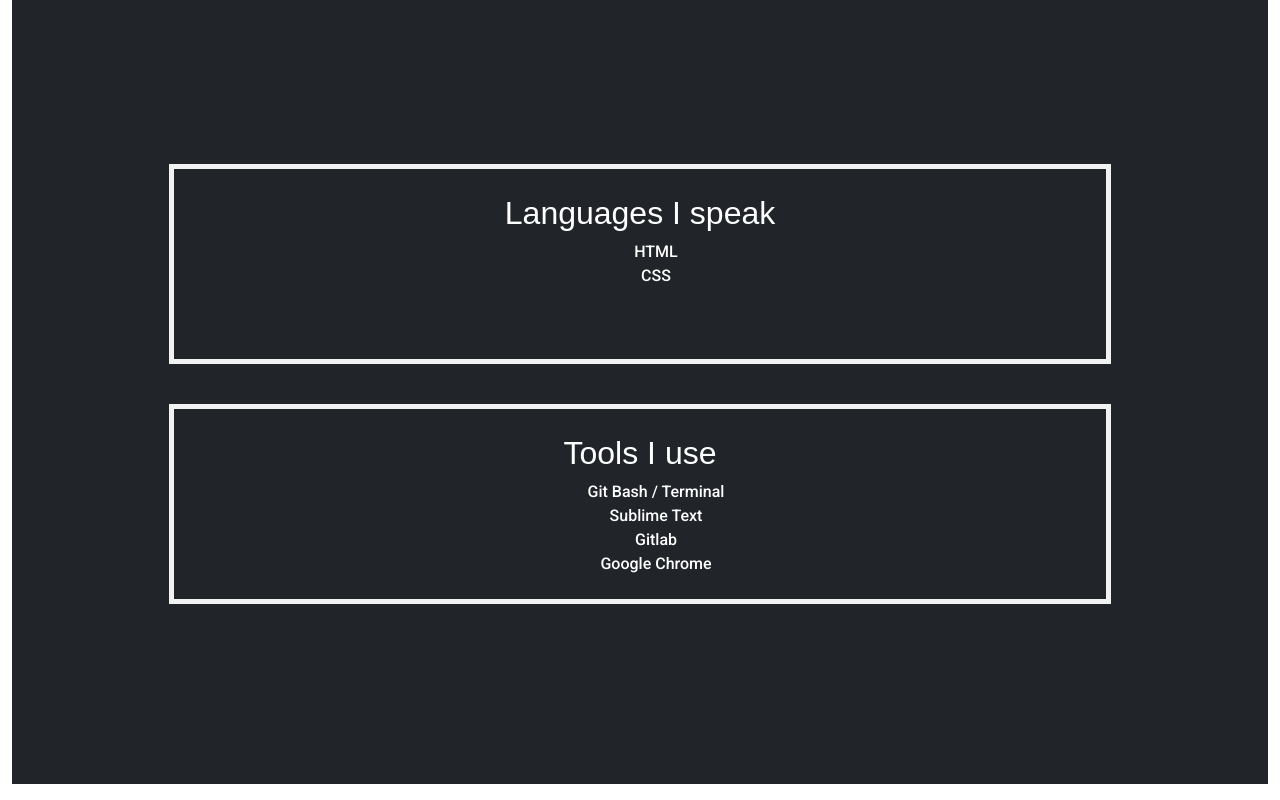
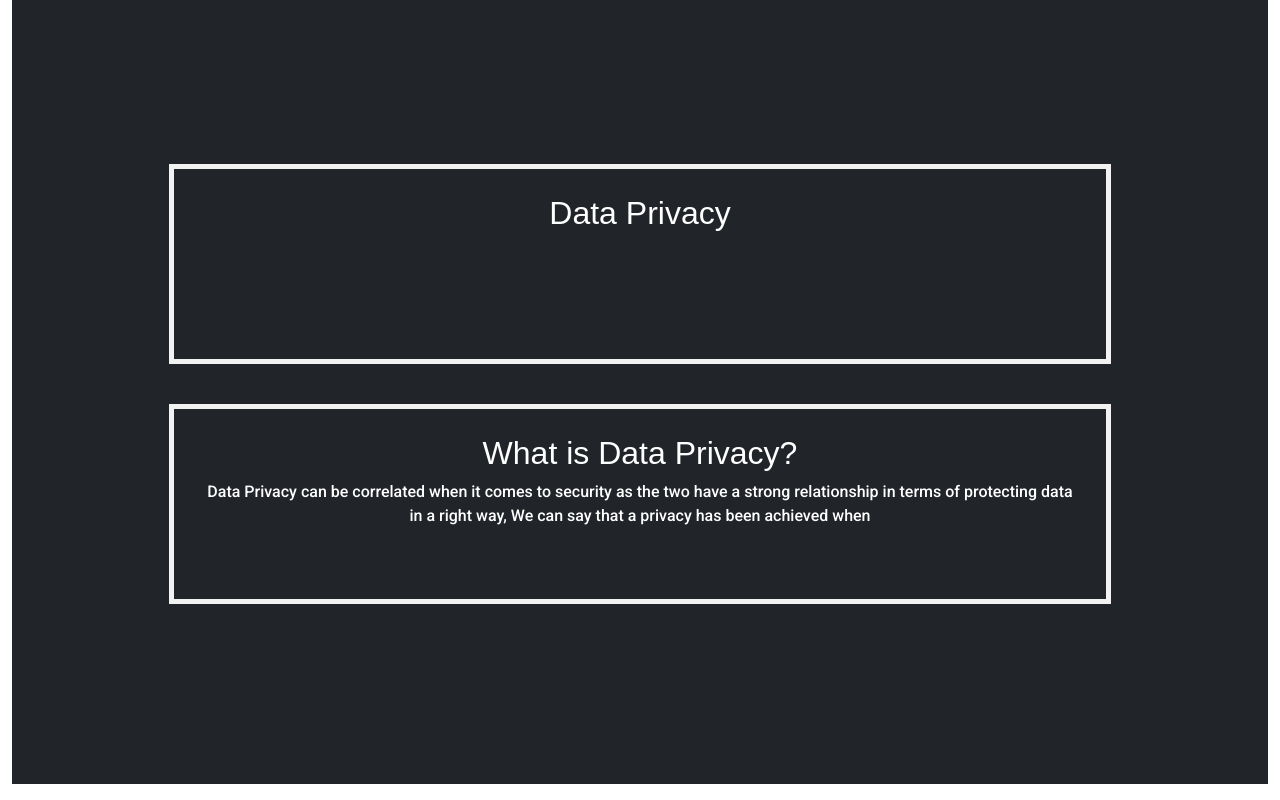
Before and after one commit to CJ-Felicitas/Felicitas-fcb-portfolio, a plain HTML site: page index.html in a window 1280 px wide. Shown: the part 808-1608 px from the top of the page. Drawn offline with nearby package versions, Linux system fonts and the light colour scheme.

Commit message:
data Privacy commit
data

```diff
--- a/index.html
+++ b/index.html
@@ -60,27 +60,21 @@
     <div class="container-fluid">
 
         <section id="landing" class="mt-3">
-            <h1>Full Stack Web Developer</h1>
+            <h1>3rd Year Student</h1>
             <p>Cedrick Felicitas</p>
             <img src="images/graphics.png" alt="Me">
         </section>
 
         <section id="gallery" class="text-center bg-dark text-white mb-3">
             <div class="tools">
-                <h2>Languages I speak</h2>
-                <ul>
-                    <li>HTML</li>
-                    <li>CSS</li>
-                </ul>
+                <h2>Data Privacy</h2>
+
             </div>
             <div class="tools">
-                <h2>Tools I use</h2>
-                <ul>
-                    <li>Git Bash / Terminal</li>
-                    <li>Sublime Text</li>
-                    <li>Gitlab</li>
-                    <li>Google Chrome</li>
-                </ul>
+                <h2>What is Data Privacy?</h2>
+                Data Privacy can be correlated when it comes to security as the two have a strong relationship
+in terms of protecting data in a right way, We can say that a privacy has been achieved
+when
             </div>
         </section>
     </div>
```
